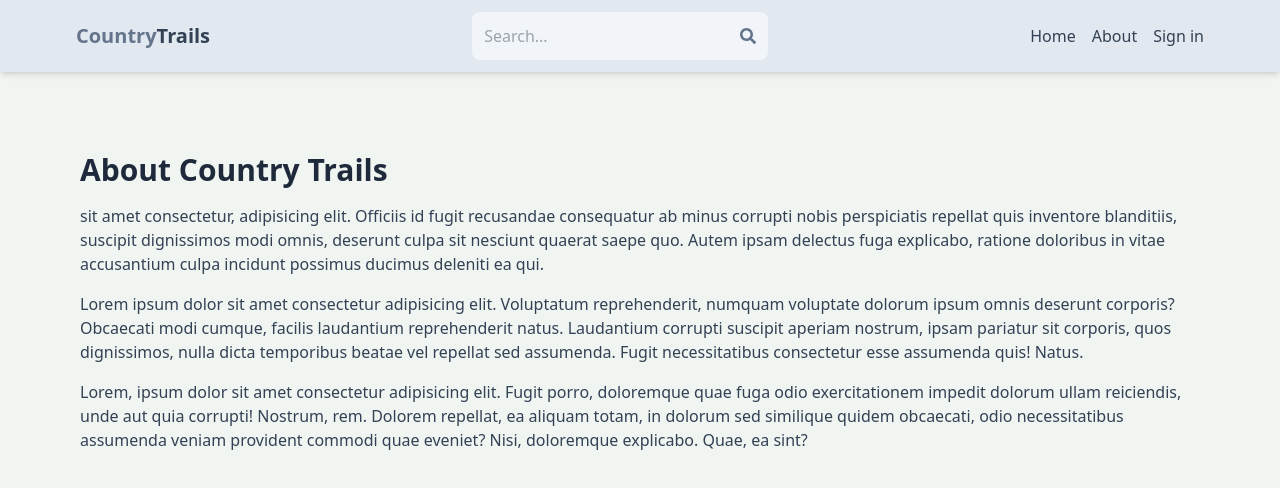
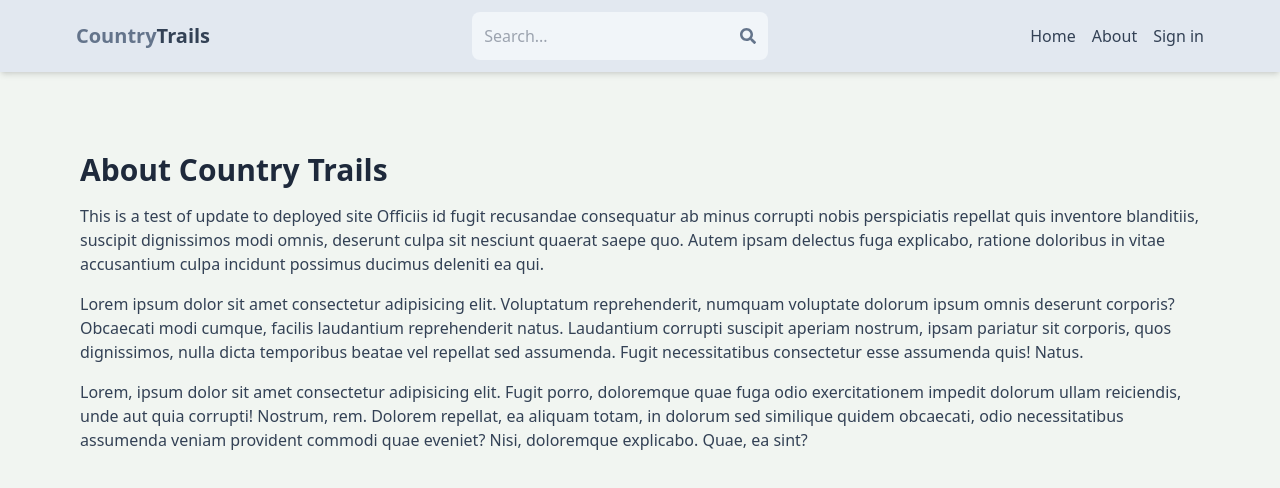
Before and after one commit to mhend56/MernRealEstate, a React (Vite) app in the folder client/: page /about in a window 1280 px wide. Shown: the top 488 px of the page. Built offline with nearby package versions, Linux system fonts and the light colour scheme; no server answers.

Commit message:
Test update to deployed site

```diff
--- a/client/src/pages/About.jsx
+++ b/client/src/pages/About.jsx
@@ -2,7 +2,7 @@ import React from 'react';
 
 const About = () => {
   return <div className='py-20 px-4 max-w-6xl mx-auto'><h1 className ='text-3xl font-bold mb-4 text-slate-800'>About Country Trails</h1>
-  <p className='mb-4 text-slate-700'> sit amet consectetur, adipisicing elit. Officiis id fugit recusandae consequatur ab minus corrupti nobis perspiciatis repellat quis inventore blanditiis, suscipit dignissimos modi omnis, deserunt culpa sit nesciunt quaerat saepe quo. Autem ipsam delectus fuga explicabo, ratione doloribus in vitae accusantium culpa incidunt possimus ducimus deleniti ea qui.</p>
+  <p className='mb-4 text-slate-700'> This is a test of update to deployed site Officiis id fugit recusandae consequatur ab minus corrupti nobis perspiciatis repellat quis inventore blanditiis, suscipit dignissimos modi omnis, deserunt culpa sit nesciunt quaerat saepe quo. Autem ipsam delectus fuga explicabo, ratione doloribus in vitae accusantium culpa incidunt possimus ducimus deleniti ea qui.</p>
   <p className='mb-4 text-slate-700'>Lorem ipsum dolor sit amet consectetur adipisicing elit. Voluptatum reprehenderit, numquam voluptate dolorum ipsum omnis deserunt corporis? Obcaecati modi cumque, facilis laudantium reprehenderit natus. Laudantium corrupti suscipit aperiam nostrum, ipsam pariatur sit corporis, quos dignissimos, nulla dicta temporibus beatae vel repellat sed assumenda. Fugit necessitatibus consectetur esse assumenda quis! Natus.</p>
   <p className='mb-4 text-slate-700'>Lorem, ipsum dolor sit amet consectetur adipisicing elit. Fugit porro, doloremque quae fuga odio exercitationem impedit dolorum ullam reiciendis, unde aut quia corrupti! Nostrum, rem. Dolorem repellat, ea aliquam totam, in dolorum sed similique quidem obcaecati, odio necessitatibus assumenda veniam provident commodi quae eveniet? Nisi, doloremque explicabo. Quae, ea sint?</p>
   </div>
```
